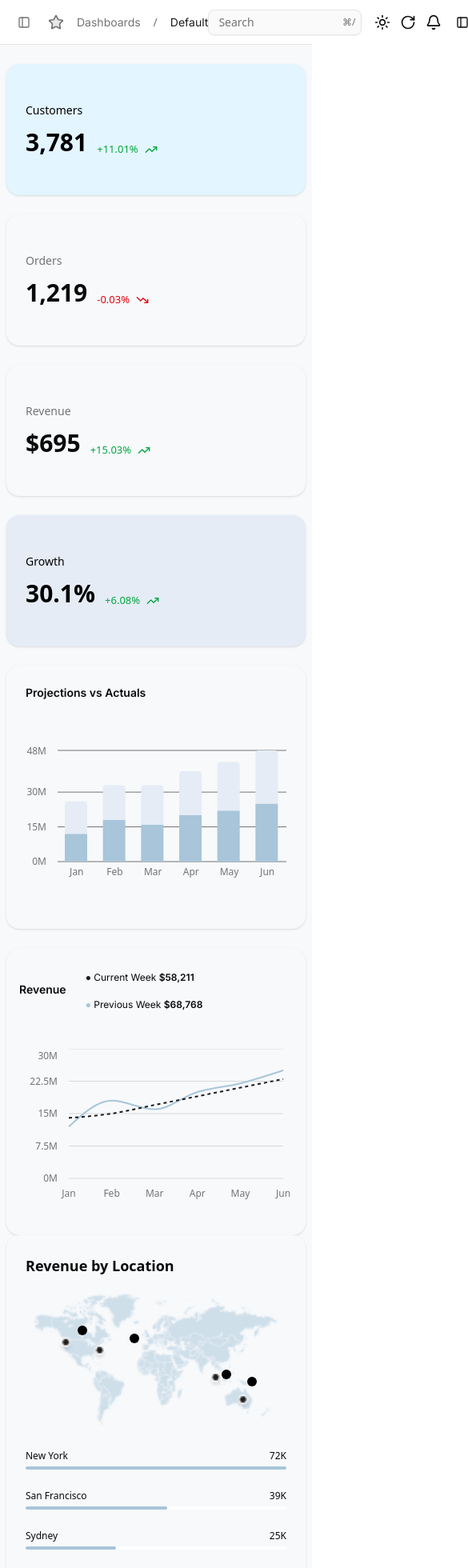
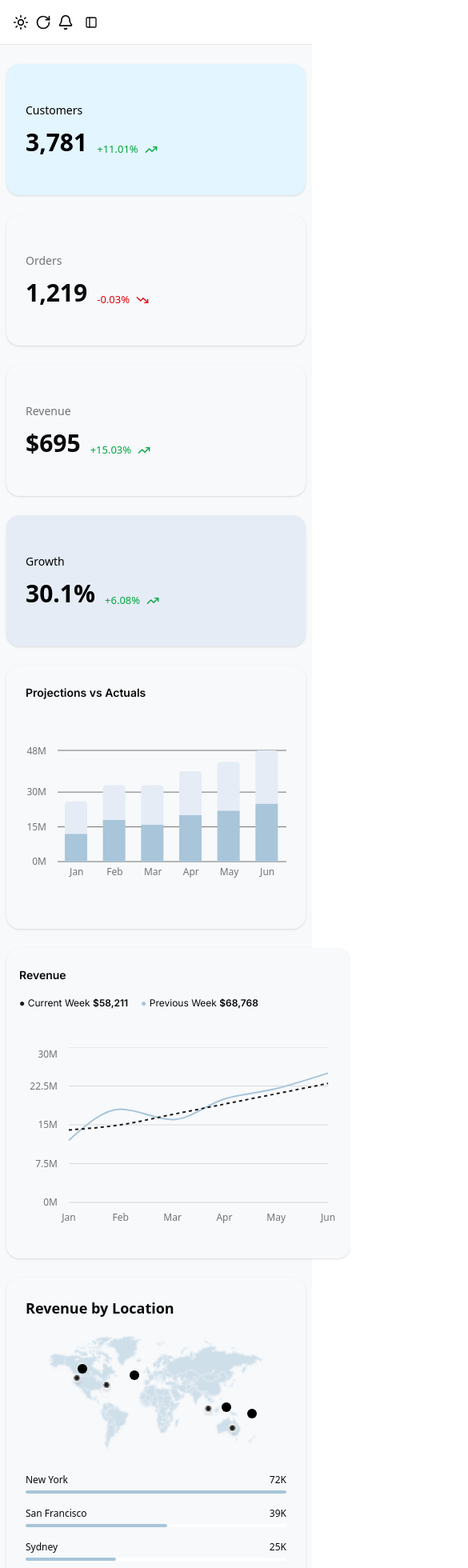
Before and after one commit to PravinSliet123/juspay-ui-assesment, a React app: page / in a window 390 px wide. Shown: the top 1960 px of the page at 80% size, 585 px wide, since content can reach past the window. Built offline with nearby package versions, Linux system fonts and the light colour scheme; the HTML template or start-up script is replaced by a standard one.

Commit message:
fixed the mobile responsive

```diff
--- a/src/components/common/Header.jsx
+++ b/src/components/common/Header.jsx
@@ -1,7 +1,7 @@
 "use client";
 
 import { useState } from "react";
-import { Bell, Clock, LayoutGrid, RotateCw, Star, Sun } from "lucide-react";
+import { Bell, RotateCw, Star, Sun } from "lucide-react";
 import { Input } from "@/components/ui/input";
 import { SidebarTrigger } from "../ui/sidebar";
 import { useTheme } from "../../config/theme-provider";
@@ -12,15 +12,14 @@ export default function Header({ open, setOpen }) {
 
   const handleRefresh = async () => {
     setRefreshing(true);
-    // API call (simulate 2s delay)
     await new Promise((resolve) => setTimeout(resolve, 2000));
     setRefreshing(false);
   };
 
   return (
-    <nav className="flex items-center justify-between w-full border-b px-4 h-14 bg-background">
-      {/* Left Section - Breadcrumb */}
-      <div className="flex items-center gap-4 text-sm text-muted-foreground">
+    <nav className="sticky top-0 z-10 flex items-center justify-between w-full border-b px-4 h-14 bg-background">
+      {/* Left Section - Breadcrumb (desktop only) */}
+      <div className="hidden md:flex items-center gap-2 text-sm text-muted-foreground">
         <SidebarTrigger className="cursor-pointer" />
         <Star size={20} fill="#1C1C1C1A" className="cursor-pointer" />
         <span className="font-inter font-normal text-[14px] leading-[20px] tracking-normal">
@@ -33,9 +32,9 @@ export default function Header({ open, setOpen }) {
       </div>
 
       {/* Right Section - Search + Icons */}
-      <div className="flex items-center gap-4">
-        {/* Search */}
-        <div className="relative">
+      <div className="flex items-center gap-3 md:gap-4">
+        {/* Search (hidden on mobile, visible on md+) */}
+        <div className="hidden md:block relative">
           <Input
             type="text"
             placeholder="Search"
@@ -47,7 +46,7 @@ export default function Header({ open, setOpen }) {
         </div>
 
         {/* Icons */}
-        <div className="flex items-center gap-3">
+        <div className="flex items-center gap-2 md:gap-3">
           {/* Theme Toggle */}
           <Sun
             onClick={() => setTheme(theme === "light" ? "dark" : "light")}
@@ -57,7 +56,7 @@ export default function Header({ open, setOpen }) {
             } transition-all duration-500`}
           />
 
-          {/* Refresh Icon */}
+          {/* Refresh */}
           <RotateCw
             onClick={handleRefresh}
             size={20}
@@ -66,6 +65,7 @@ export default function Header({ open, setOpen }) {
             }`}
           />
 
+          {/* Notifications */}
           <Bell
             onClick={(e) => {
               e.stopPropagation();
@@ -75,7 +75,8 @@ export default function Header({ open, setOpen }) {
             className="cursor-pointer"
           />
 
-          <SidebarTrigger className="cursor-pointer" />
+          {/* Sidebar Trigger for mobile */}
+          <SidebarTrigger className="cursor-pointer md:hidden" />
         </div>
       </div>
     </nav>
--- a/src/components/common/Notifications.jsx
+++ b/src/components/common/Notifications.jsx
@@ -11,13 +11,32 @@ export default function NotificationSidebar({ open, setOpen }) {
   const [notifications, setNotifications] = useState([
     { id: 1, text: "You have a bug that needs fixing...", time: "Just now" },
     { id: 2, text: "New user registered", time: "59 minutes ago" },
-    { id: 3, text: "You have a bug that needs fixing...", time: "12 hours ago" },
+    {
+      id: 3,
+      text: "You have a bug that needs fixing...",
+      time: "12 hours ago",
+    },
   ]);
 
   const [activities, setActivities] = useState([
-    { id: 1, name: "Natali Craig", text: "You have a bug that needs fixing...", time: "Just now" },
-    { id: 2, name: "Drew Cano", text: "Released a new version", time: "59 minutes ago" },
-    { id: 3, name: "Orlando Diggs", text: "Submitted a bug", time: "12 hours ago" },
+    {
+      id: 1,
+      name: "Natali Craig",
+      text: "You have a bug that needs fixing...",
+      time: "Just now",
+    },
+    {
+      id: 2,
+      name: "Drew Cano",
+      text: "Released a new version",
+      time: "59 minutes ago",
+    },
+    {
+      id: 3,
+      name: "Orlando Diggs",
+      text: "Submitted a bug",
+      time: "12 hours ago",
+    },
   ]);
 
   const contacts = ["Natali Craig", "Drew Cano", "Orlando Diggs", "Andi Lane"];
@@ -37,7 +56,7 @@ export default function NotificationSidebar({ open, setOpen }) {
   };
 
   return (
-    <div>
+    <div className="relative z-50">
       <AnimatePresence>
         {open && (
           <motion.div
--- a/src/components/ecommerce/Reports.jsx
+++ b/src/components/ecommerce/Reports.jsx
@@ -18,7 +18,6 @@ import {
 } from "recharts";
 
 import { ChartContainer, ChartTooltip, ChartTooltipContent } from "../ui/chart";
-import RevenueByLocationCard from "./RevenueByLocationCard";
 import TopSellingProducts from "./TopSellingProducts";
 import { useTheme } from "../../config/theme-provider";
 
@@ -32,6 +31,13 @@ const chartData = [
   { month: "May", desktop: 220, mobile: 210 },
   { month: "June", desktop: 250, mobile: 230 },
 ];
+const revenueData = [
+  { city: "New York", value: 72000 },
+  { city: "San Francisco", value: 39000 },
+  { city: "Sydney", value: 25000 },
+  { city: "Singapore", value: 61000 },
+];
+const maxValue = Math.max(...revenueData.map((d) => d.value));
 
 const chartConfig = {
   desktop: {
@@ -132,13 +138,13 @@ export default function ShadcnDashboard() {
 
           {/* Right projection chart */}
           <div className="lg:col-span-6 h-full">
-            <Card className="rounded-2xl shadow-sm overflow-hidden h-full bg-[#F7F9FB] dark:bg-[#FFFFFF0D] ">
-              <CardHeader>
+            <Card className="rounded-2xl w-[100%] shadow-sm overflow-hidden h-full bg-[#F7F9FB] dark:bg-[#FFFFFF0D] ">
+              <CardHeader clas>
                 <CardTitle className="font-inter font-semibold text-[14px] leading-[20px] tracking-[0%]">
                   Projections vs Actuals
                 </CardTitle>
               </CardHeader>
-              <CardContent className="p-6 h-full">
+              <CardContent className="p-6 h-full w-full">
                 <div className="h-full">
                   <ChartContainer className={`h-full`} config={chartConfig}>
                     <BarChart
@@ -240,16 +246,16 @@ export default function ShadcnDashboard() {
         </div>
 
         {/* Larger revenue chart */}
-        <div className="lg:flex lg:gap-6 h-full">
+        <div className="flex flex-col lg:flex-row lg:gap-6 w-full">
           {/* Left - Revenue Chart */}
-          <div className="flex-[2] flex h-full">
+          <div className="lg:flex-[2] flex mb-6 lg:mb-0">
             <Card className="rounded-2xl shadow-sm bg-[#F7F9FB] dark:bg-[#FFFFFF0D] flex flex-col flex-1">
               <CardHeader className="pb-0 px-4 sm:px-6">
-                <div className="flex items-center gap-6">
+                <div className="flex flex-col sm:flex-row sm:items-center gap-4 sm:gap-6">
                   <CardTitle className="font-inter font-semibold text-[14px] leading-[20px] tracking-normal">
                     Revenue
                   </CardTitle>
-                  <div className="mt-1 flex flex-wrap gap-4">
+                  <div className="flex flex-wrap gap-4">
                     <span className="font-inter font-normal text-[12px] leading-[18px] tracking-normal">
                       <span className="text-[#1C1C1C] dark:text-[#C6C7F8]">
                         ●
@@ -272,8 +278,8 @@ export default function ShadcnDashboard() {
                 </div>
               </CardHeader>
 
-              <CardContent className="p-0 flex-1 h-full">
-                <div className="h-full w-full p-4 sm:p-6">
+              <CardContent className="p-0 flex-1">
+                <div className="h-64 sm:h-72 md:h-80 lg:h-full w-full p-4 sm:p-6">
                   <ChartContainer
                     className="h-full w-full"
                     config={chartConfig}
@@ -329,8 +335,44 @@ export default function ShadcnDashboard() {
           </div>
 
           {/* Right - Revenue By Location */}
-          <div className="flex-[1] flex h-full">
-            <RevenueByLocationCard className="flex-1" />
+          <div className="lg:flex-[1] flex">
+            <div className="rounded-2xl shadow-sm h-full bg-[#F7F9FB] dark:bg-[#FFFFFF0D] p-6 flex flex-col w-full">
+              <h2 className="text-lg font-semibold mb-4">
+                Revenue by Location
+              </h2>
+
+              {/* Map Section */}
+              <div className="relative w-full h-40 sm:h-52 md:h-64 lg:h-48 mb-4">
+                <img
+                  src={"/images/WorldMap.png"}
+                  alt="World Map"
+                  className="w-full h-full object-contain rounded"
+                />
+                {/* Dots */}
+                <span className="absolute w-3 h-3 bg-black rounded-full top-[25%] left-[20%]"></span>
+                <span className="absolute w-3 h-3 bg-black rounded-full top-[30%] left-[40%]"></span>
+                <span className="absolute w-3 h-3 bg-black rounded-full top-[55%] left-[75%]"></span>
+                <span className="absolute w-3 h-3 bg-black rounded-full top-[60%] left-[85%]"></span>
+              </div>
+
+              {/* Revenue bars */}
+              <div className="space-y-4 flex-1">
+                {revenueData.map((item) => (
+                  <div key={item.city}>
+                    <div className="flex justify-between font-sans font-normal text-[12px] leading-[18px] tracking-[0%] mb-1">
+                      <span>{item.city}</span>
+                      <span>{Math.round(item.value / 1000)}K</span>
+                    </div>
+                    <div className="h-1 w-full bg-white rounded-full">
+                      <div
+                        className="h-1 bg-[#A8C5DA] rounded-full"
+                        style={{ width: `${(item.value / maxValue) * 100}%` }}
+                      ></div>
+                    </div>
+                  </div>
+                ))}
+              </div>
+            </div>
           </div>
         </div>
 
--- a/src/components/ecommerce/RevenueByLocationCard.jsx
+++ /dev/null
@@ -1,51 +0,0 @@
-import React from "react";
-
-const revenueData = [
-  { city: "New York", value: 72000 },
-  { city: "San Francisco", value: 39000 },
-  { city: "Sydney", value: 25000 },
-  { city: "Singapore", value: 61000 },
-];
-
-export default function RevenueByLocationCard() {
-  const maxValue = Math.max(...revenueData.map((d) => d.value));
-
-  return (
-    <div className="rounded-2xl flex-2 shadow-sm h-full bg-[#F7F9FB] dark:bg-[#FFFFFF0D] p-6 flex flex-col ">
-      <h2 className="text-lg font-semibold mb-4">Revenue by Location</h2>
-
-      {/* Map Section */}
-      <div className="relative w-full flex-1 mb-4">
-        <img
-          src={"/images/WorldMap.png"}
-          alt="World Map"
-          className="w-full h-full object-contain rounded"
-        />
-
-        {/* Optional: Dots on map */}
-        <span className="absolute w-3 h-3 bg-black rounded-full top-[25%] left-[20%]"></span>
-        <span className="absolute w-3 h-3 bg-black rounded-full top-[30%] left-[40%]"></span>
-        <span className="absolute w-3 h-3 bg-black rounded-full top-[55%] left-[75%]"></span>
-        <span className="absolute w-3 h-3 bg-black rounded-full top-[60%] left-[85%]"></span>
-      </div>
-
-      {/* Revenue bars */}
-      <div className="space-y-6">
-        {revenueData.map((item) => (
-          <div key={item.city}>
-            <div className="flex justify-between font-sans font-normal text-[12px] leading-[18px] tracking-[0%] mb-1">
-              <span>{item.city}</span>
-              <span>{Math.round(item.value / 1000)}K</span>
-            </div>
-            <div className="h-1 w-full bg-white rounded-full font-sans font-normal text-[12px] leading-[18px] tracking-[0%]">
-              <div
-                className="h-1 bg-[#A8C5DA] rounded-full"
-                style={{ width: `${(item.value / maxValue) * 100}%` }}
-              ></div>
-            </div>
-          </div>
-        ))}
-      </div>
-    </div>
-  );
-}
```
